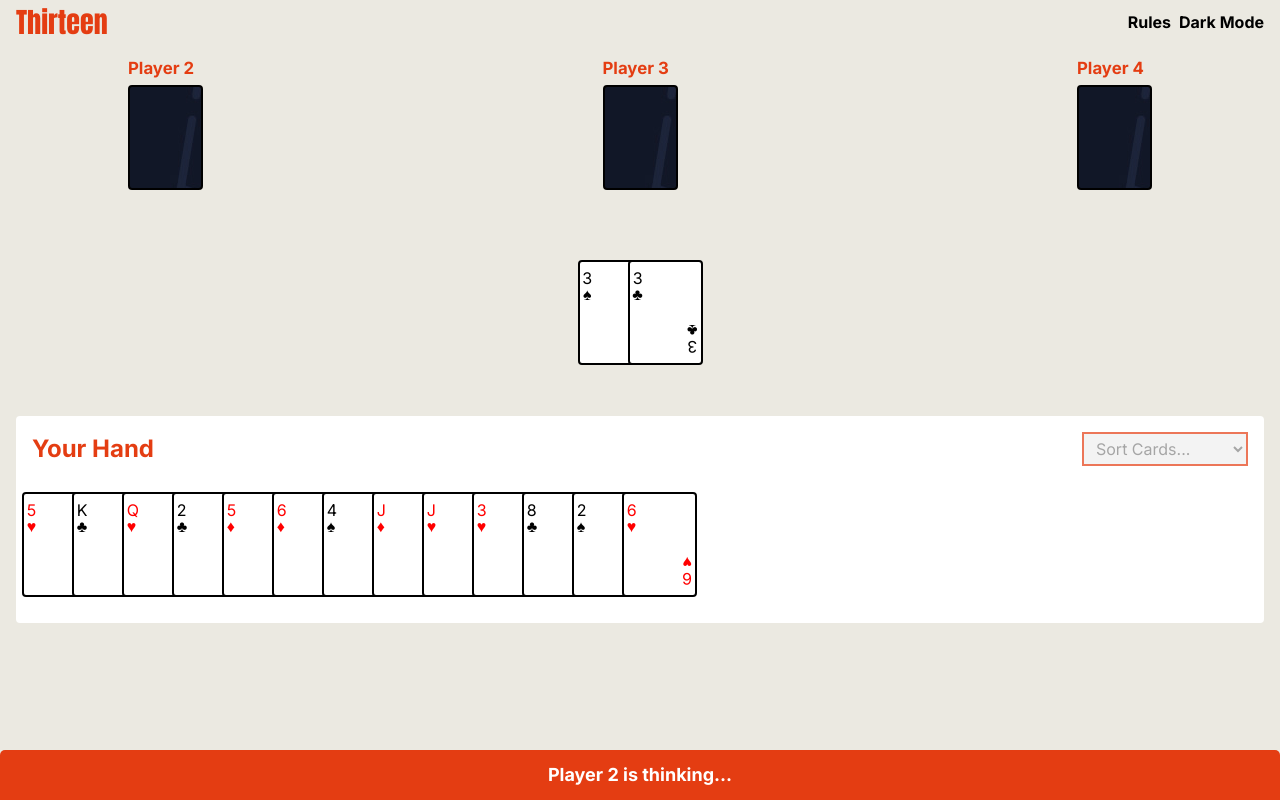
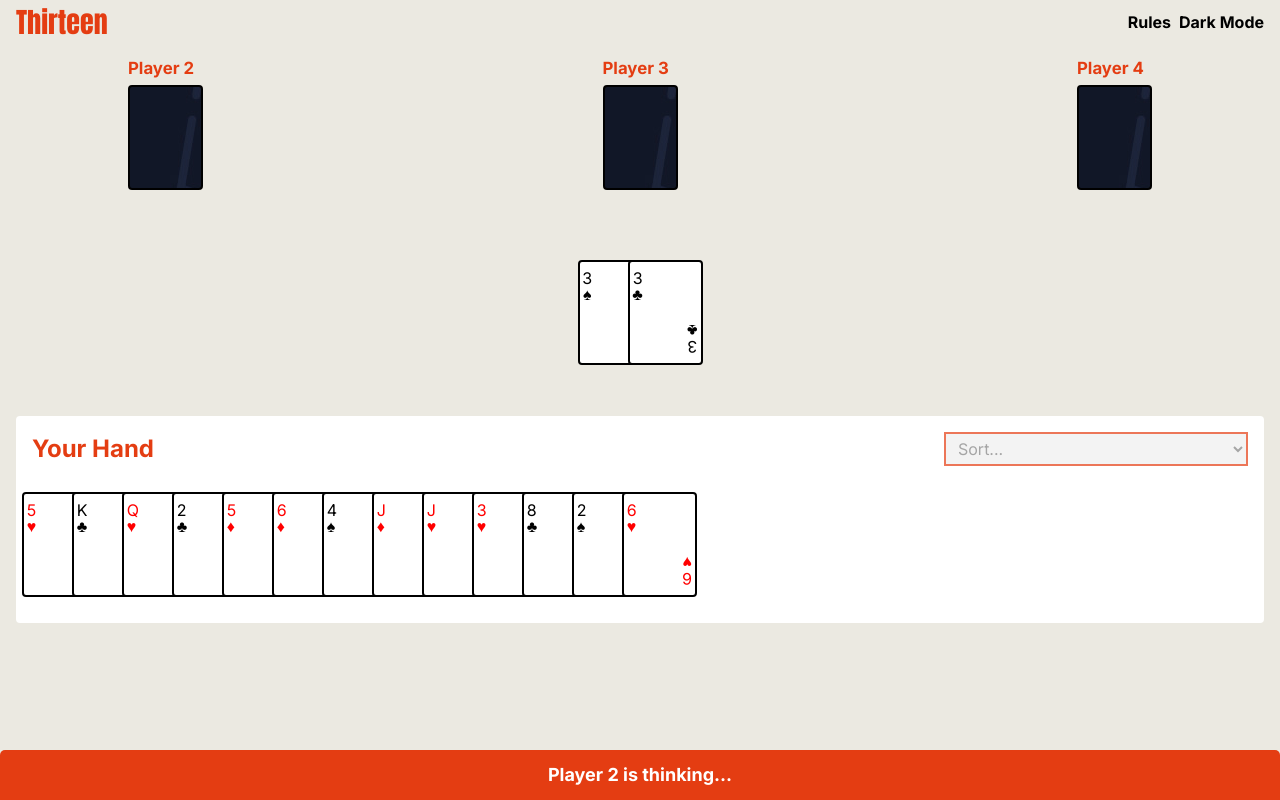
Before and after one commit to jduong09/thirteen, a Next.js app: page / in a window 1280 px wide. Both pictures are taken after a click on the button "Shuffle Deck". Built offline with nearby package versions, Linux system fonts and the light colour scheme.

Commit message:
Moved pass badge next to user header.

```diff
--- a/components/game/game.js
+++ b/components/game/game.js
@@ -507,8 +507,9 @@ const Game = () => {
             {listAiHands}
             <div className={gameStyles.containerUser}>
               {(playerTurn === 0 && playerRoundMessage) && <div className={handStyles.divYourTurn}>{playerRoundMessage}</div>}
-              {(playerTurn !== 0 && hands[0].skipped) && <div className={gameStyles.badgePassed}>P</div>}
               <Hand
+                skipped={hands[0].skipped}
+                player={0}
                 cards={hands[0].hand}
                 playerTurn={playerTurn}
                 comboIsValid={comboIsValid}
--- a/components/hand/hand.js
+++ b/components/hand/hand.js
@@ -4,7 +4,7 @@ import handStyles from "@/components/hand/hands.module.scss";
 import Cards from "@/components/cards/cards";
 import { determineCombination } from "../utilities/combination";
 
-const Hand = ({ cards, playerTurn, comboIsValid, requestCombo, passTurn, changeCombo, setTurnMessage, firstTurnClause }) => {
+const Hand = ({ skipped, player, cards, playerTurn, comboIsValid, requestCombo, passTurn, changeCombo, setTurnMessage, firstTurnClause }) => {
   const [hand, setHand] = useState(cards);
   const [combo, setCombo] = useState([]);
   const [hasReset, resetCombo] = useState(false);
@@ -137,8 +137,9 @@ const Hand = ({ cards, playerTurn, comboIsValid, requestCombo, passTurn, changeC
     <div className={handStyles.divUserHand}>
       <div className={handStyles.handHeader}>
         <h3>Your Hand</h3>
+        {(playerTurn !== player && skipped) && <div className={handStyles.badgePassed}>P</div>}
         <select disabled={!isMyTurn} onChange={(e) => {sortPlayerCards(e.target.value)}} className={handStyles.select} defaultValue={'default'}>
-          <option value="default" disabled>Sort Cards...</option>
+          <option value="default" disabled>Sort...</option>
           <option value="groups">Groups</option>
           <option value="value">Strength of Card</option>
         </select>
--- a/components/hand/hands.module.scss
+++ b/components/hand/hands.module.scss
@@ -11,19 +11,28 @@ $secondary-color: #FFA2B6;
   > .handHeader {
     display: flex;
     align-items: center;
-    justify-content: space-between;
     width: 100%;
     padding: 1rem;
     > h3 {
       font-size: 1.5rem;
       font-weight: 700;
       color: $primary-color;
+      margin-right: 1rem;
     }
     > select {
+      width: 25%;
       border: 2px solid $primary-color;
       padding: .25rem .5rem;
+      margin: 0 0 0 auto;
     }
   }
+}
+
+.badgePassed {
+  border: 2px solid black;
+  border-radius: 50%;
+  padding: .25rem;
+  font-weight: 700;
 }
 
 .divYourTurn {
```
